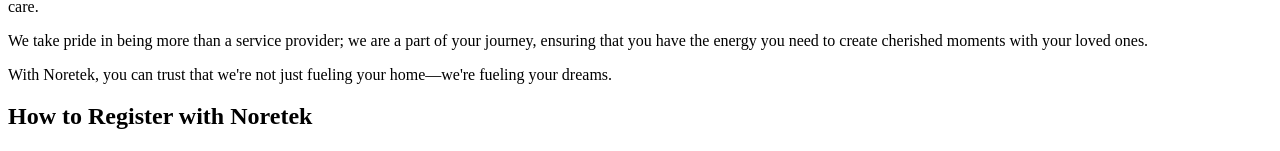
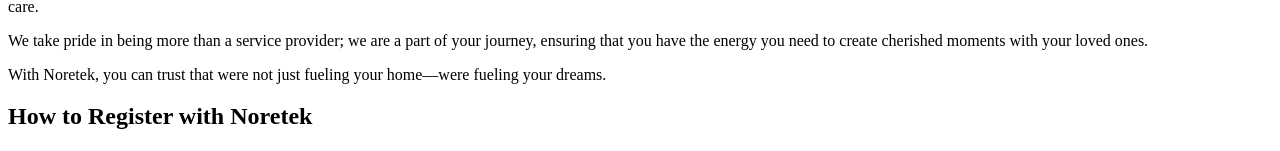
Before and after one commit to Jimmy-ui-maker/noretek_2025, a Next.js app: page / in a window 1280 px wide. Shown: the part 540-691 px from the top of the page. Built offline with nearby package versions, Linux system fonts and the light colour scheme.

Commit message:
quotation remove

```diff
--- a/src/MainComponent/About.jsx
+++ b/src/MainComponent/About.jsx
@@ -21,8 +21,8 @@ export default function AboutUS() {
               create cherished moments with your loved ones.
             </p>
             <p className="text">
-              With Noretek, you can trust that we're not just fueling your
-              home—we're fueling your dreams.
+              With Noretek, you can trust that were not just fueling your
+              home—were fueling your dreams.
             </p>
           </div>
           <div class="col-lg-12 d-flex flex-column bg-primary justify-content-center    ">
```
